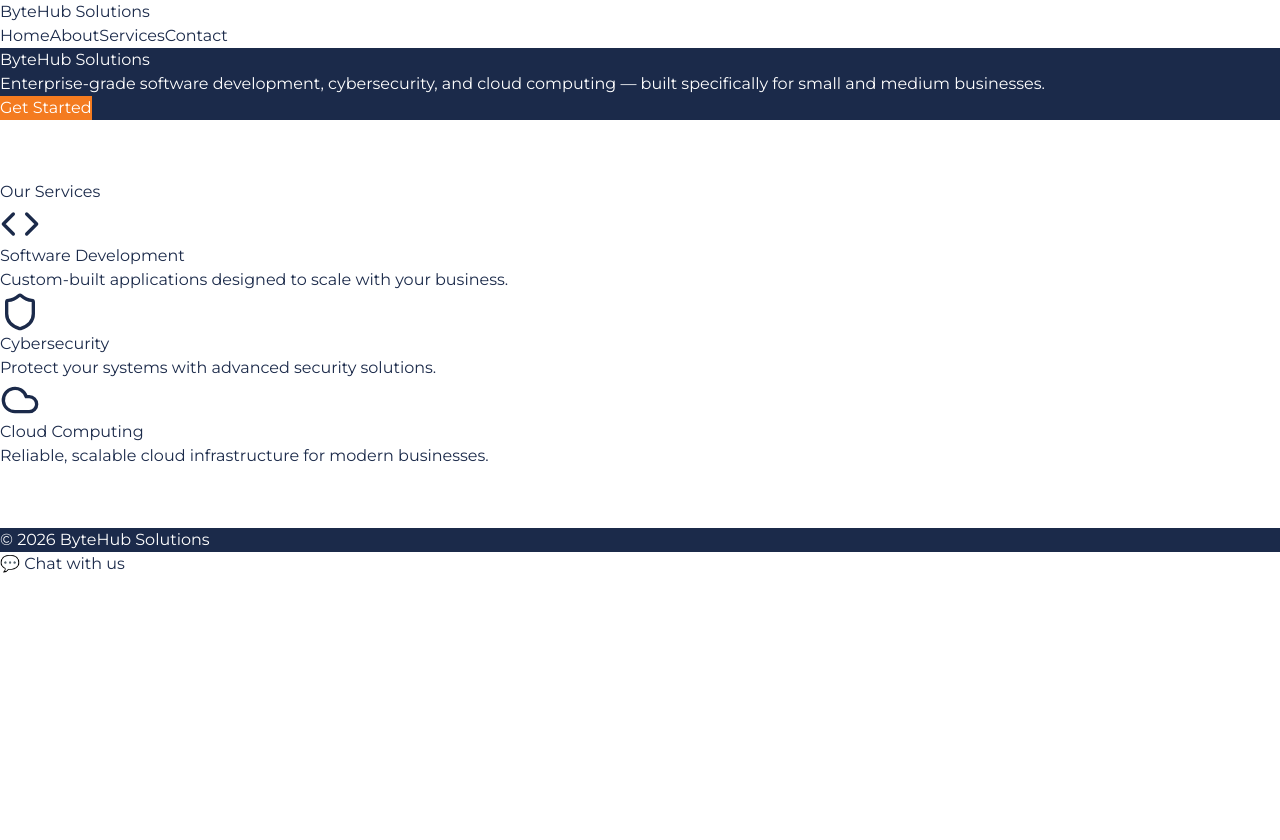
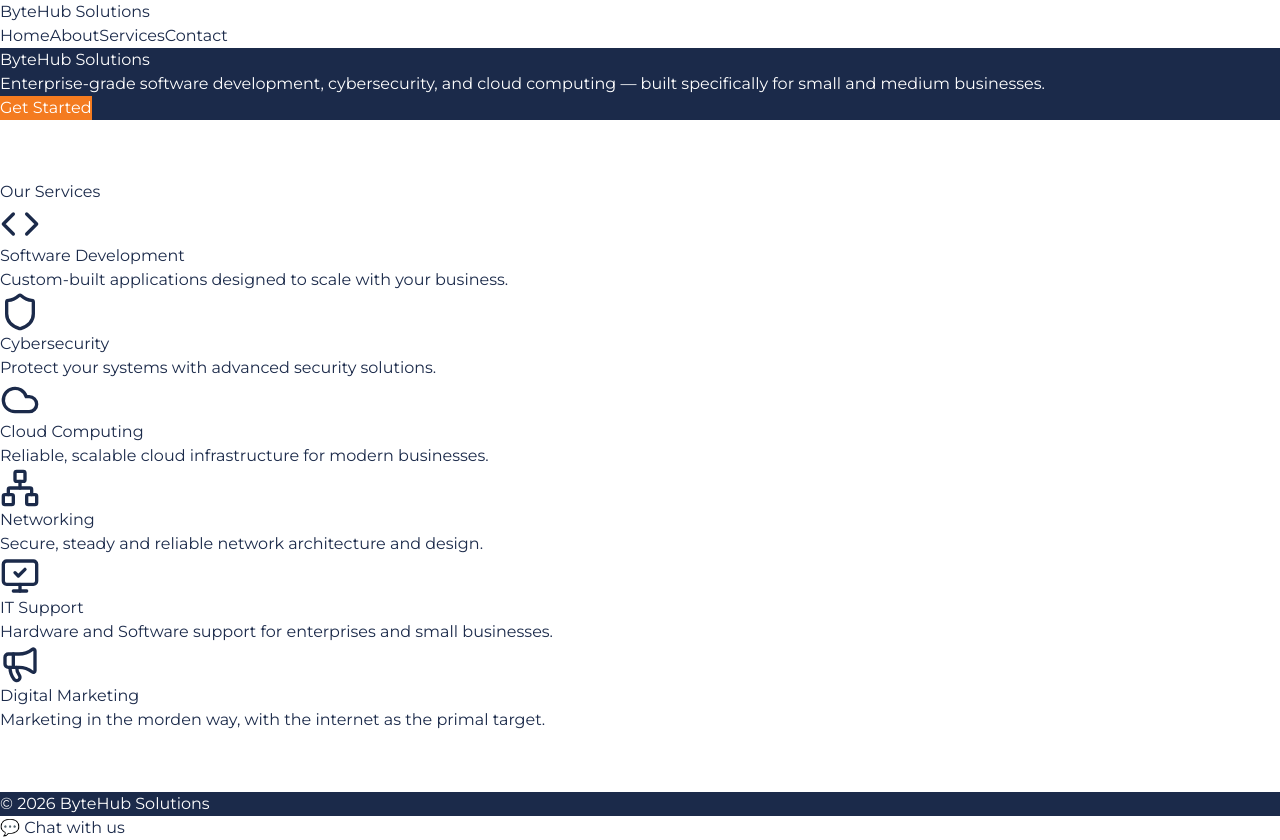
Before and after one commit to bytehubsolutions92-lang/bytehub-solutions, a Next.js app: page / in a window 1280 px wide. Before the commit the page ends 800 px from the top, so only its background shows below. Built offline with nearby package versions, Linux system fonts and the light colour scheme.

Commit message:
added 3 more cards

```diff
--- a/app/page.tsx
+++ b/app/page.tsx
@@ -1,4 +1,4 @@
-import { Shield, Cloud, Code } from "lucide-react";
+import { Shield, Cloud, Code, Network, MonitorCheck, Megaphone } from "lucide-react";
 
 export default function Home() {
   return (
@@ -56,6 +56,26 @@ export default function Home() {
     <p>Reliable, scalable cloud infrastructure for modern businesses.</p>
   </div>
 
+          {/* CARD 4 */}
+          <div className="p-6 rounded-xl shadow hover:shadow-xl transition">
+    <Network size={40} className="mx-auto mb-4 text-sky-500" />
+    <h3 className="text-xl font-bold mb-2">Networking</h3>
+    <p>Secure, steady and reliable network architecture and design.</p>
+  </div>
+
+        {/* CARD 4 */}
+          <div className="p-6 rounded-xl shadow hover:shadow-xl transition">
+    <MonitorCheck size={40} className="mx-auto mb-4 text-sky-500" />
+    <h3 className="text-xl font-bold mb-2">IT Support</h3>
+    <p>Hardware and Software support for enterprises and small businesses.</p>
+  </div>
+
+        {/* CARD 4 */}
+          <div className="p-6 rounded-xl shadow hover:shadow-xl transition">
+    <Megaphone size={40} className="mx-auto mb-4 text-sky-500" />
+    <h3 className="text-xl font-bold mb-2">Digital Marketing</h3>
+    <p>Marketing in the morden way, with the internet as the primal target.</p>
+  </div>
         </div>
 
       </section>
```
